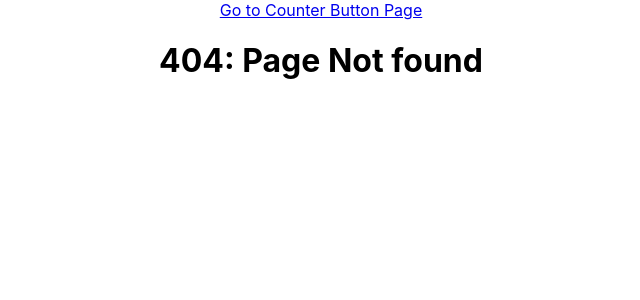
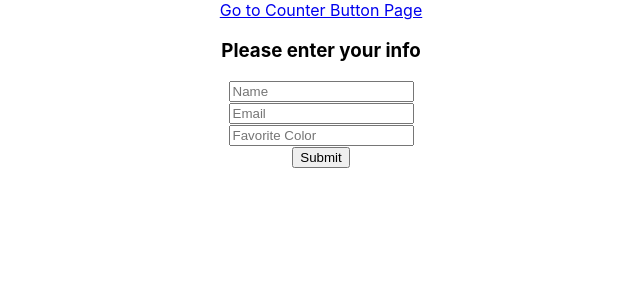
Before and after one commit to Winry4/react-state-app, a React (Create React App) app: page /uncontrolled in a window 1280 px wide. Before the commit this address had no page. Shown: the top 300 px of the page, without its empty margins (319-959 px from the left). Built offline with nearby package versions, Linux system fonts and the light colour scheme.

Commit message:
Add uncontrolled form

```diff
--- a/src/App.js
+++ b/src/App.js
@@ -1,6 +1,6 @@
 import React, {useState} from 'react';
 import { BrowserRouter, Routes, Route, Link } from 'react-router-dom';
-import { HomePage, CounterButtonPage, PeopleListPage, NotFoundPage, ProtectedPage, ControlledFormPages } from './pages';
+import { HomePage, CounterButtonPage, PeopleListPage, NotFoundPage, ProtectedPage, ControlledFormPages, UncontrolledFormPage } from './pages';
 import './App.css';
 import { CounterButton } from './CounterButton';
 import { CongratulationMessage } from './CongratulationMessage';
@@ -23,6 +23,7 @@ function App() {
           <Route path='*' element={<NotFoundPage/>}></Route>
           <Route path='/protected' element={<ProtectedPage/>}></Route>
           <Route path='/controlled' element={<ControlledFormPages/>}/>
+          <Route path='/uncontrolled' element={<UncontrolledFormPage/>}/>
         </Routes>
       </BrowserRouter>
     </div>
--- /dev/null
+++ b/src/pages/UncontrolledFormPage.js
@@ -0,0 +1,30 @@
+import React from "react";
+
+export const UncontrolledFormPage = () => {
+    const nameInput =  React.createRef();
+    const emailInput = React.createRef();
+    const favoriteInput = React.createRef();
+
+    return (
+        <form>
+            <h3>Please enter your info </h3>
+            <div>
+                <input ref={nameInput} type="text" placeholder="Name" />
+            </div>
+            <div>
+                <input ref={emailInput} type="text" placeholder="Email" />
+            </div>
+            <div>
+                <input ref={favoriteInput} type="text" placeholder="Favorite Color" />
+            </div>
+            <button onClick={e => {
+                alert(`
+                Your name is ${nameInput.current.value},
+                your email is ${emailInput.current.value},
+                and your favorite color is ${favoriteInput.current.value}!
+                `);
+                e.preventDefault();
+                }}>Submit</button>
+        </form>
+    );
+}
--- a/src/pages/index.js
+++ b/src/pages/index.js
@@ -4,3 +4,4 @@ export {PeopleListPage} from './PeopleListPage';
 export {NotFoundPage} from './NotFoundPage';
 export {ProtectedPage} from './ProtectedPage';
 export {ControlledFormPages} from './ControlledFormPages';
+export {UncontrolledFormPage} from './UncontrolledFormPage';
```
